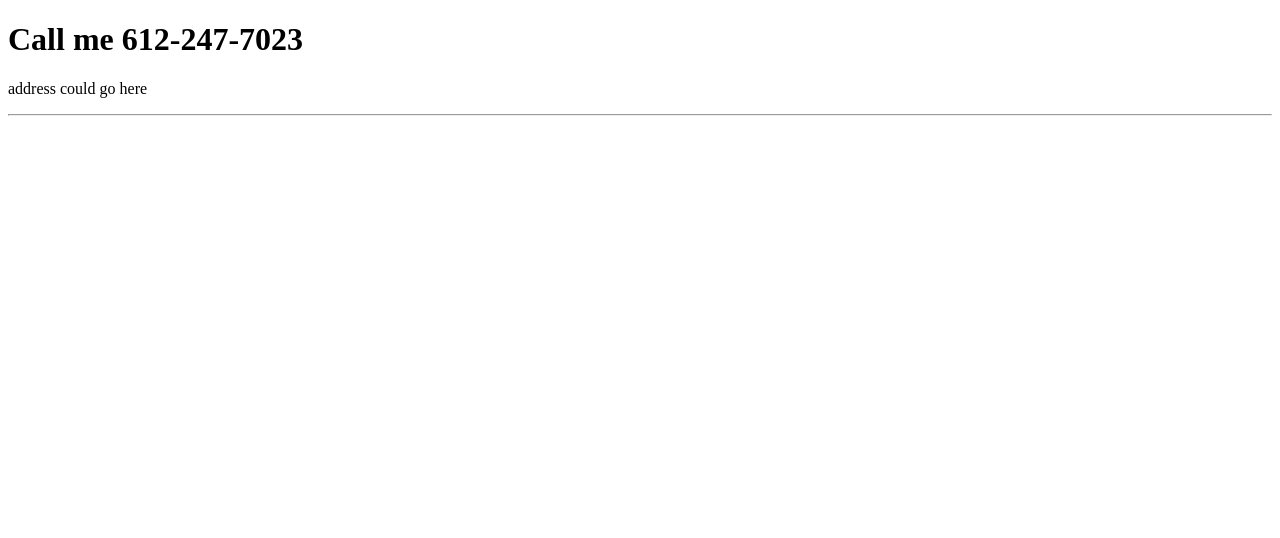
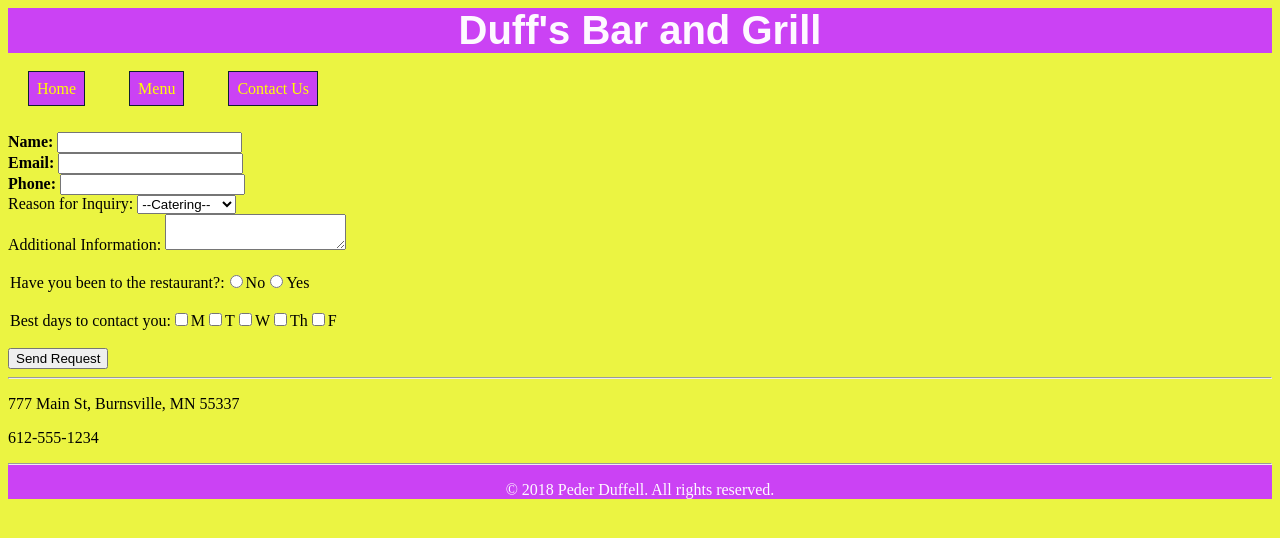
Before and after one commit to duffellpeder/big-norskie, a plain HTML site: page contact.html in a window 1280 px wide. Drawn offline with Linux system fonts and the light colour scheme.

Commit message:
Add files via upload

```diff
--- a/contact.html
+++ b/contact.html
@@ -1,26 +1,98 @@
-<!DOCTYPE html>
-<!--
-    Name: Peder Duffell
-    Date Created: 3/14/19
-    Most recent revision:
--->
 <html lang="en">
 <head>
-        <title>Contact</title>
+  <title>Duff's</title>
+    <style>
+    body {
+        background-color: #ebf442;
+    }
+    header, footer {
+        background-color: #cb42f4;
+        color: #fef9ff;
+        text-align: center;
+      }
+      h1 {
+        font-family: fantasy;
+          font-size: 2.5em;
+      }
+    .items {
+      font-size: 2.0em;
+    }
+ a {
+   background-color: #cb42f4;
+   color: yellow;
+   padding: 8px;
+   border: thin solid #0d1f2d;
+   text-decoration: none;
+   text-align: center;
+   margin: 20px;
+   width: 100px;
+    }
+    a:active {
+  font-weight: bold;
+}
+a:hover {
+  text-decoration: none;
+  color: white;
+  font-weight: bold;
+}
+div.font {
+  font-weight: bold;
+}
+
+
+
+    </style>
   </head>
-
   <body>
     <header>
-            <h1>Call me 612-247-7023</h1>
+<h1>Duff's Bar and Grill</h1>
 </header>
 
 <nav>
-<p>address could go here</p>
+<p><a href="index1.html">Home</a> <a href="menu.html">Menu</a> <a href="contact.html">Contact Us</a></p>
+
 </nav>
+<br>
+<form action="submit.html" method="POST">
+  <div class="font">
+  <label for="firstName"> Name:</label>
+  <input type="text" id=firstName" name="firstName"><br />
+  <label for="email"> Email:</label>
+<input type="text" id="email" name="email"> <br />
+<label for="phone"> Phone:</label>
+<input type="text" id="phone" name="phone"> <br />
+</div>
+<label for="contact">Reason for Inquiry:</label>
+<select id="contact" name="contact">
+<option value="default" selected>--Catering--</option>
+<option value="morning">Private Party</option>
+<option value="afternoon">Feedback</option>
+<option value="evening">Other</option>
+</select><br />
+<label for="info">Additional Information:</label>
+<textarea id="info" name="info"></textarea><br />
+<br />
+<legend>Have you been to the restaurant?:<input type="radio" id="choice1" name="questionnaire" value="no"><label for="choice1">No</label><input type="radio" id="choice2" name="questionnaire" value="yes"><label for="choice2">Yes</label><br />
+</legend><br />
+<legend>Best days to contact you:<input type="checkbox" id="monday" name="interest" value="monday"><label for="monday">M</label><input type="checkbox" id="tuesday" name="interest" value="tuesday"><label for="tuesday">T</label><input type="checkbox" id="wednesday" name="interest" value="wednesday"><label for="wednesday">W</label><input type="checkbox" id="thursday" name="interest" value="thursday"><label for="thursday">Th</label><input type="checkbox" id="friday" name="interest"value="friday"><label for="friday">F</label></legend><br />
+<input type="submit" name="submit" value="Send Request">
 <hr />
+<p>777 Main St, Burnsville, MN 55337</p>
+<p>612-555-1234</p>
+
+
+
+
+
+
+
+
+
+
 
 <footer>
-
+  <hr />
+  <p>&copy; 2018 Peder Duffell.  All rights reserved.</p>
   </footer>
     </body>
-</html
+    </html>
--- /dev/null
+++ b/restaurantstyles.css
@@ -0,0 +1,55 @@
+/*
+Creator: Peder Duffell
+Date created: 4/17/2019
+Date last modified:
+*/
+
+body {
+    background-color: #ebf442;
+}
+
+header, footer {
+    background-color: #cb42f4;
+    color: #fef9ff;
+    text-align: center;
+  }
+  h1 {
+    font-family: fantasy;
+      font-size: 2.5em;
+  }
+  nav {
+      border-top: 3px #546a7b;
+      border-bottom: 3px #546a7b;
+      margin-top: 4px;
+  }
+  .clear-float {
+    clear:both;
+  }
+  article img {
+    float:left;
+  }
+  .right-content {
+    float:left;
+  }
+  nav a {
+      background-color: #cb42f4;
+      color: yellow;
+      padding: 8px;
+      border: thin solid #0d1f2d;
+      text-decoration: none;
+      text-align: center;
+      display: block;
+      margin: 20px;
+      width: 100px;
+      float: left;
+  }
+  nav a:hover {
+      background-color: #fef9ff;
+      color: #5b7d87;
+  }
+  nav a:active {
+      font-weight: bold;
+  }
+  nav a:visited {
+      color: #e4c3ad;
+  }
```
Also changed, not shown: index1.html (added, +47 -0 lines), menu.html (added, +103 -0 lines), images/restaurant.jpg (added). Lines whose indentation alone changed are shown as unchanged.
